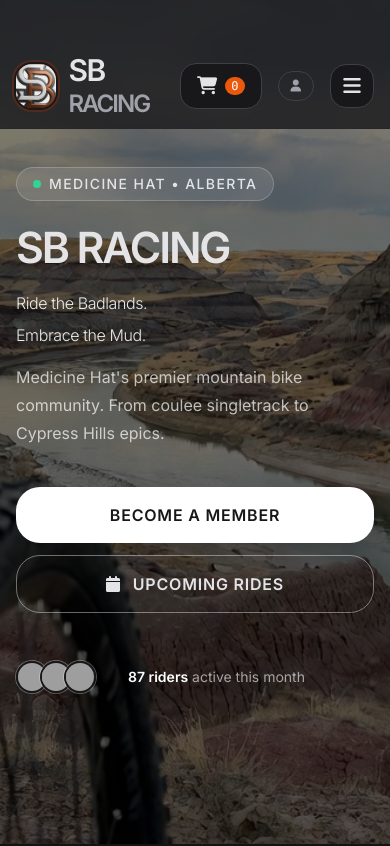
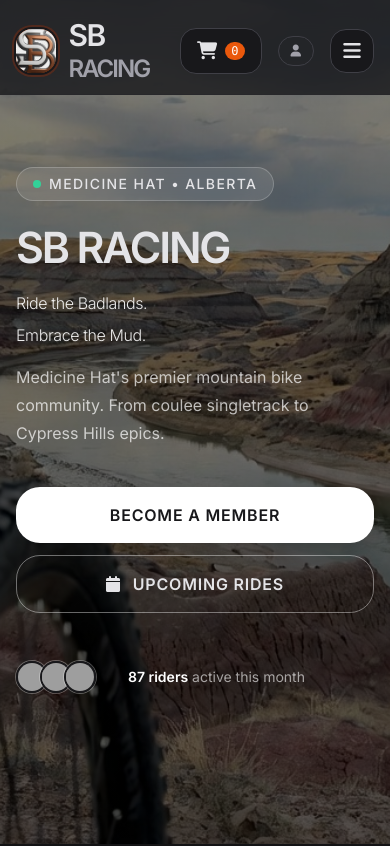
Before and after one commit to WoodyX89/SBRacing, a plain HTML site: page index.html in a window 390 px wide. Shown: the top 846 px of the page. Drawn offline with nearby package versions, Linux system fonts and the light colour scheme; grey boxes are pictures that could not be loaded.

Commit message:
css updates

```diff
--- a/css/styles.css
+++ b/css/styles.css
@@ -217,80 +217,33 @@
 }
 
 
-
-/* iOS / Android status bar + notch safe areas */
-:root {
-    --safe-top: env(safe-area-inset-top, 0px);
-    --safe-bottom: env(safe-area-inset-bottom, 0px);
-    --safe-left: env(safe-area-inset-left, 0px);
-    --safe-right: env(safe-area-inset-right, 0px);
+/* ========== Safe area (status bar / notch / PWA) ========== */
+/* One rule for every page — do not stack extra rem on top of the inset */
+#navbar {
+    padding-top: env(safe-area-inset-top, 0px);
+    padding-left: env(safe-area-inset-left, 0px);
+    padding-right: env(safe-area-inset-right, 0px);
 }
 
-body {
-    padding-left: var(--safe-left);
-    padding-right: var(--safe-right);
+/* Browser (not installed PWA): tiny fallback if inset is 0 on some Androids */
+@media (max-width: 767px) {
+    @media not all and (display-mode: standalone) {
+        #navbar {
+            padding-top: max(env(safe-area-inset-top, 0px), 0.5rem);
+        }
+    }
 }
 
-#navbar {
-    padding-top: var(--safe-top);
-    /* Extra breathing room under status icons on devices that report 0 */
+/* Installed PWA: trust the system inset only (same on index + all other pages) */
+@media (display-mode: standalone) {
+    #navbar {
+        padding-top: env(safe-area-inset-top, 0px) !important;
+    }
 }
 
 @media (max-width: 767px) {
-    #navbar {
-        /* Clear time / camera / battery status bar */
-        padding-top: max(var(--safe-top), 2.75rem);
-    }
-
-    /* Nav row itself a bit tighter so total height stays reasonable */
     #navbar .py-4 {
-        padding-top: 0.5rem !important;
-        padding-bottom: 0.5rem !important;
-    }
-
-    /* Keep page content below fixed nav + status bar */
-    body {
-        /* nav content ~56px + safe top */
-    }
-
-    .hero-bg,
-    main,
-    section.pt-28,
-    .pt-28 {
-        /* handled via padding classes where possible */
-    }
-
-    /* Push first content under fixed header */
-    body > header.hero-bg,
-    body > section:first-of-type,
-    #login-wall,
-    #member-dashboard,
-    main {
-        /* extra top space is on pages with pt-24/pt-28 */
+        padding-top: 0.55rem !important;
+        padding-bottom: 0.55rem !important;
     }
 }
-
-/* When installed as PWA with black-translucent status bar */
-@media (display-mode: standalone) {
-    #navbar {
-        padding-top: max(var(--safe-top), 1rem);
-    }
-}
-
-
-/* Force status-bar clearance on ALL pages */
-#navbar {
-  padding-top: max(env(safe-area-inset-top, 0px), 0px);
-}
-@media (max-width: 767px) {
-  #navbar {
-    padding-top: max(env(safe-area-inset-top, 0px), 2.75rem) !important;
-  }
-}
-@supports (padding-top: env(safe-area-inset-top)) {
-  @media (max-width: 767px) {
-    #navbar {
-      padding-top: max(env(safe-area-inset-top), 2.75rem) !important;
-    }
-  }
-}
--- a/js/shared.js
+++ b/js/shared.js
@@ -9,20 +9,10 @@
     const navbar = document.getElementById('navbar');
     if (!navbar) return;
 
-    // Push header below status bar on mobile (all pages)
-    function applySafeArea() {
-        const isMobile = window.matchMedia('(max-width: 767px)').matches;
-        if (isMobile) {
-            const safe = parseInt(getComputedStyle(document.documentElement).getPropertyValue('env(safe-area-inset-top)'), 10);
-            // env() can't be read via getPropertyValue in all browsers — use max of CSS env and fallback
-            navbar.style.paddingTop = 'max(env(safe-area-inset-top, 0px), 2.75rem)';
-        } else {
-            navbar.style.paddingTop = 'env(safe-area-inset-top, 0px)';
-        }
-    }
-    applySafeArea();
-    window.addEventListener('resize', applySafeArea);
-    window.addEventListener('orientationchange', applySafeArea);
+    // Clear any old inline padding from previous builds so CSS safe-area rules win equally on every page
+    navbar.style.paddingTop = '';
+    navbar.style.paddingLeft = '';
+    navbar.style.paddingRight = '';
 
     window.addEventListener('scroll', () => {
         if (window.scrollY > 30) {
```
